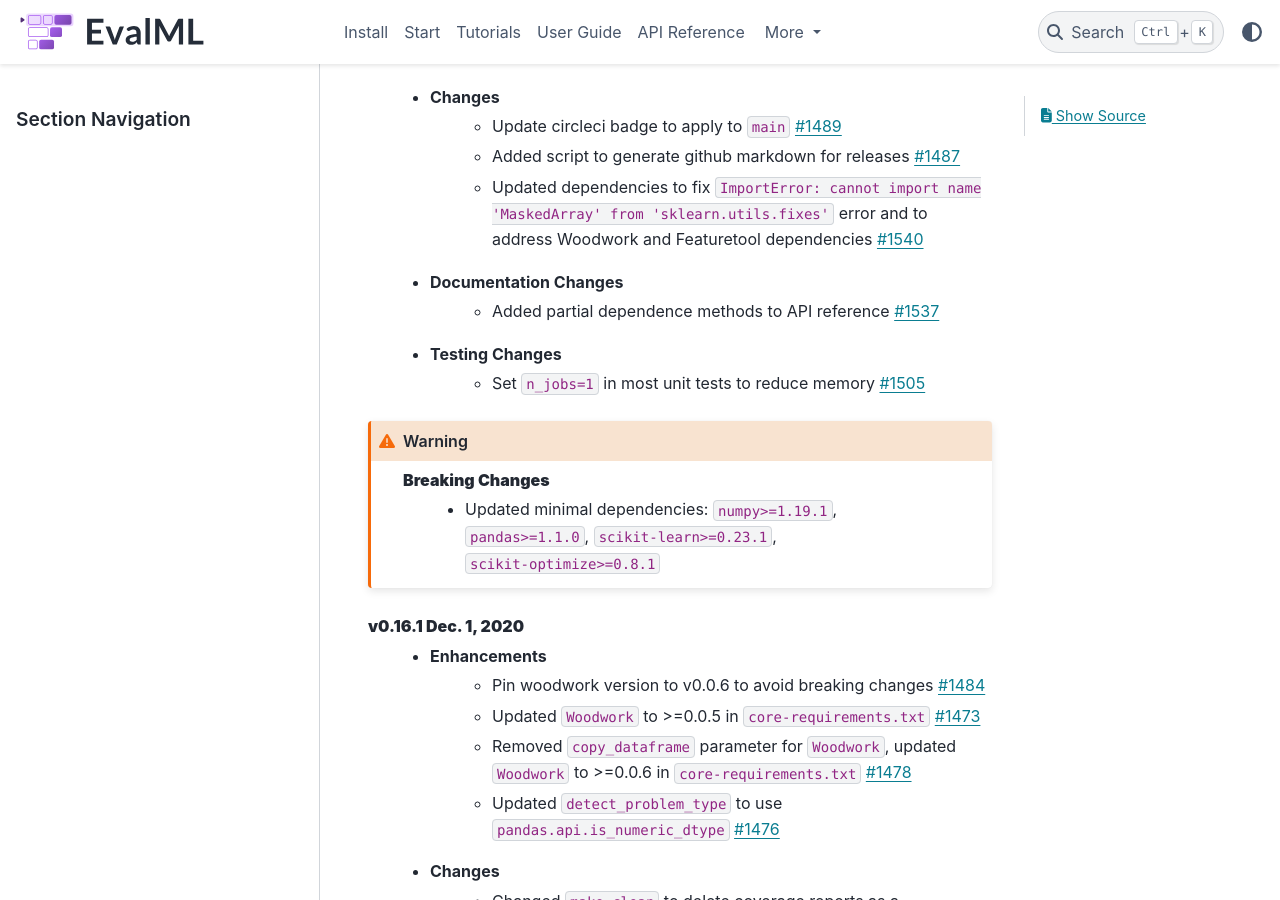
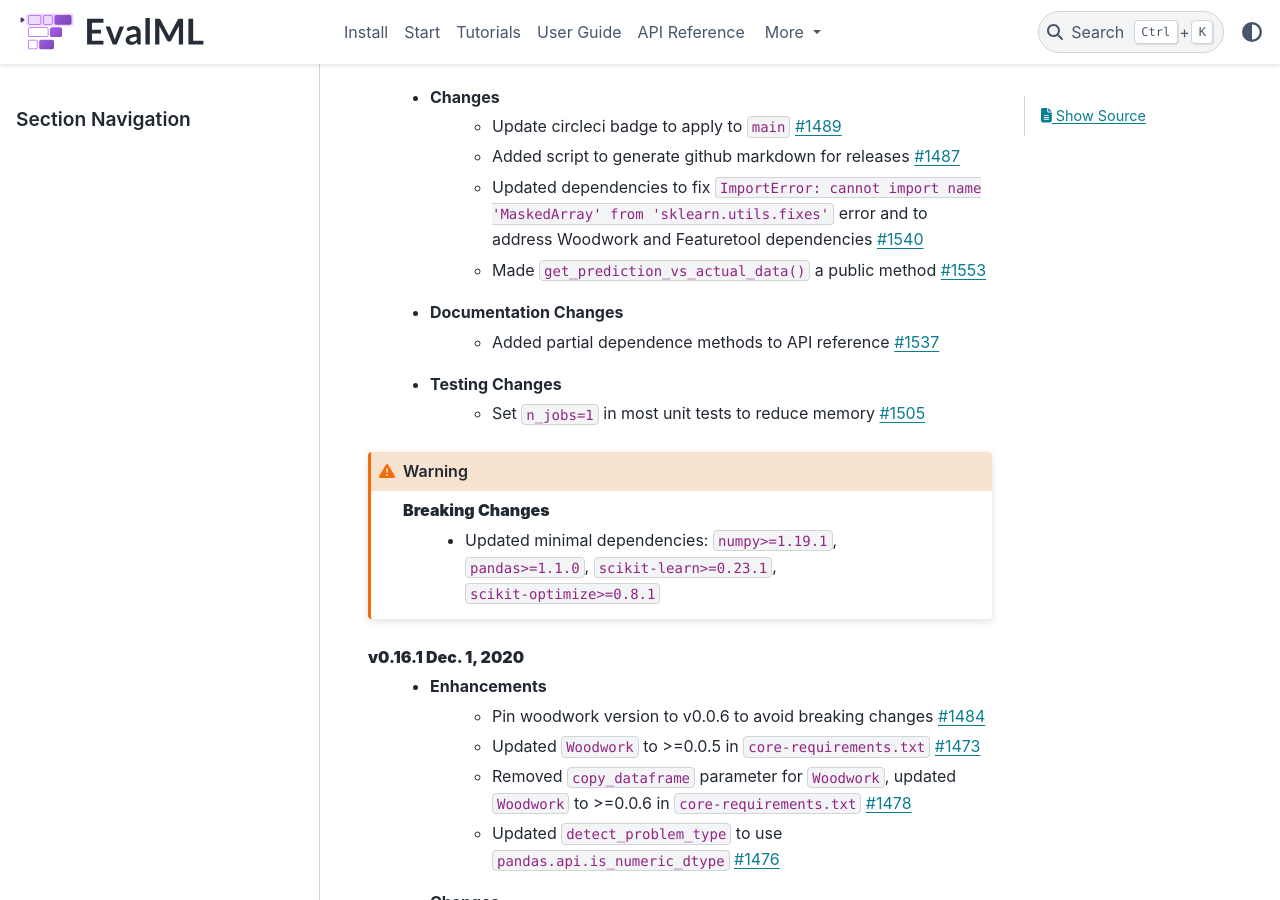
Before and after one commit to alteryx/evalml, a Sphinx documentation site: the page built from docs/source/release_notes.rst, in a window 1280 px wide and 900 px high, scrolled down 1177 px. Built offline with Sphinx 7.4.7 and the PyData theme 0.15.4, drawn with Linux system fonts in a browser that asks for light colours; comment, search, counter and statistics services are not loaded.

Commit message:
Updated release notes

```diff
--- a/docs/source/release_notes.rst
+++ b/docs/source/release_notes.rst
@@ -25,6 +25,7 @@ Release Notes
         * Update circleci badge to apply to ``main`` :pr:`1489`
         * Added script to generate github markdown for releases :pr:`1487`
         * Updated dependencies to fix ``ImportError: cannot import name 'MaskedArray' from 'sklearn.utils.fixes'`` error and to address Woodwork and Featuretool dependencies :pr:`1540`
+        * Made ``get_prediction_vs_actual_data()`` a public method :pr:`1553`
     * Documentation Changes
         * Added partial dependence methods to API reference :pr:`1537`
     * Testing Changes
```
